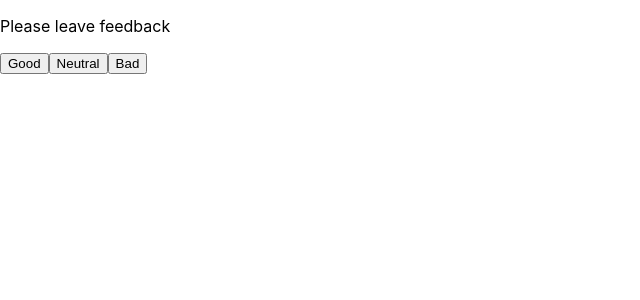
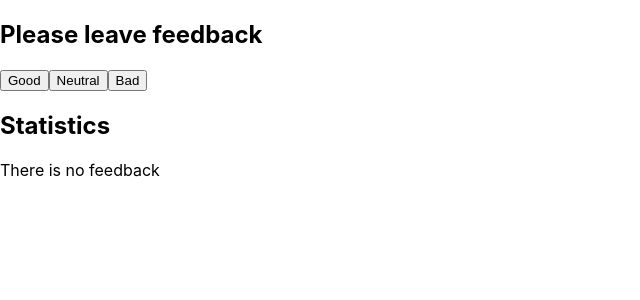
Before and after one commit to oleksandrmaliy/goit-react-hw-04-feedback, a React (Create React App) app: page / in a window 1280 px wide. Shown: the top 300 px of the page, without its empty margins (0-640 px from the left). Built offline with nearby package versions, Linux system fonts and the light colour scheme.

Commit message:
prestyled

```diff
--- a/src/App.jsx
+++ b/src/App.jsx
@@ -1,6 +1,8 @@
 import React, { Component } from "react";
 import Feedback from './components/Feedback/';
 import Statistics from './components/Statistics/';
+// import Section from './components/SectionTitle';
+// import Notification from './components/Notification';
 
 
 
@@ -22,7 +24,7 @@ export class App extends Component {
     return Math.round((good * 100 ) / this.countTotalFeedback());
   }
 
-  handleButtonIncrement = (option) => {
+  onLeaveFeedback = (option) => {
         this.setState(prevState => (
          {[option]: prevState[option] + 1}
         ))
@@ -35,16 +37,18 @@ export class App extends Component {
     return (
       <div>
         <Feedback
-          handleButtonIncrement={this.handleButtonIncrement}
+          onLeaveFeedback={this.onLeaveFeedback}
           options={Object.keys(this.state)}
         />
 
-        {(this.countTotalFeedback() > 0) && <Statistics
+
+        <Statistics
           good={good}
           neutral={neutral}
           bad={bad}
           total={this.countTotalFeedback()}
-          positive={this.countPositiveFeedbackPercentage()} />}
+          positive={this.countPositiveFeedbackPercentage()} />
+
       </div>
     )
   }
--- a/src/components/Feedback/Feedback.jsx
+++ b/src/components/Feedback/Feedback.jsx
@@ -1,23 +1,21 @@
 // import PropTypes from 'prop-types';
 // import {} from './Feedback.styled';
 
-function Feedback ({options, handleButtonIncrement}){
+import Section from '../SectionTitle/SectionTitle';
+import FeedbackOptions from './FeedbackOptions'
+
+function Feedback ({options, onLeaveFeedback}){
     return (
         <div>
-            <p>Please leave feedback</p>
-                <div>
-                    {options.map(option => (
-                        <button type='button' key={option} onClick={() => handleButtonIncrement(option)}>
-                            {capitalize(option)}
-                        </button>
-                    ))}
-                </div>
+            <Section title='Please leave feedback'>
+                <FeedbackOptions options={options} onLeaveFeedback={onLeaveFeedback}/>
+            </Section>
         </div>)
     }
 
 export default Feedback;
 
-const capitalize = str => str.charAt(0).toUpperCase() + str.slice(1);
+
 
 // Feedback.propTypes = {
 
--- /dev/null
+++ b/src/components/Feedback/FeedbackOptions.jsx
@@ -0,0 +1,18 @@
+
+
+
+function FeedbackOptions ({options, onLeaveFeedback}){
+    return(
+        <div>
+            {options.map(option => (
+                <button type='button' key={option} onClick={() => onLeaveFeedback(option)}>
+                    {capitalize(option)}
+                </button>
+            ))}
+        </div>
+    )
+}
+
+export default FeedbackOptions;
+
+const capitalize = str => str.charAt(0).toUpperCase() + str.slice(1);
--- /dev/null
+++ b/src/components/SectionTitle/SectionTitle.jsx
@@ -0,0 +1,19 @@
+// import PropTypes from 'prop-types';
+
+// import { StyledSection, Title } from './Section.styled';
+
+function Section({ title, children }) {
+  return (
+    <section>
+      {title && <h2>{title}</h2>}
+      {children}
+    </section>
+  );
+}
+
+export default Section;
+
+// Section.propTypes = {
+//   title: PropTypes.string,
+//   children: PropTypes.object.isRequired,
+// };
--- /dev/null
+++ b/src/components/SectionTitle/index.js
@@ -0,0 +1 @@
+export { default } from './SectionTitle';
--- /dev/null
+++ b/src/components/Statistics/Notification.jsx
@@ -0,0 +1,12 @@
+
+
+function Notification ({message}){
+    return (
+        <div>
+            <p>{message}</p>
+        </div>)
+    }
+
+export default Notification;
+
+// const capitalize = str => str.charAt(0).toUpperCase() + str.slice(1);
--- a/src/components/Statistics/Statistics.jsx
+++ b/src/components/Statistics/Statistics.jsx
@@ -1,28 +1,25 @@
 // import PropTypes from 'prop-types';
 // import {} from './Statistics.styled';
 
-import React, { Component } from "react"
+import Section from '../SectionTitle/SectionTitle';
+import Notification from './Notification';
 
-class Statistics extends Component {
-
-
-    render() {
+function Statistics ({ good, neutral, bad, total, positive }) {
         return (
-            <div>
-                <p>Statistics</p>
-                <div>
-                    <p>Good: {this.props.good}</p>
-                    <p>Neutral: {this.props.neutral}</p>
-                    <p>Bad: {this.props.bad}</p>
-                    <p>Total: {this.props.total}</p>
-                    <p>Positive feedback: { }{this.props.positive}%</p>
-                </div>
-
-            </div>
-
+            <Section title='Statistics'>
+                {total > 0 ?
+                    <div>
+                        <p>Good: {good}</p>
+                        <p>Neutral: {neutral}</p>
+                        <p>Bad: {bad}</p>
+                        <p>Total: {total}</p>
+                        <p>Positive feedback: {positive}%</p>
+                    </div> :
+                    <Notification message="There is no feedback"/>
+                }
+            </Section>
         )
     }
-}
 
 export default Statistics;
 
--- a/src/components/Statistics/index.js
+++ b/src/components/Statistics/index.js
@@ -1 +1,2 @@
 export { default } from './Statistics';
+// export { default } from './Notification';
```
Also changed, not shown: src/components/SectionTitle/SectionTitle.styled.js (added).
